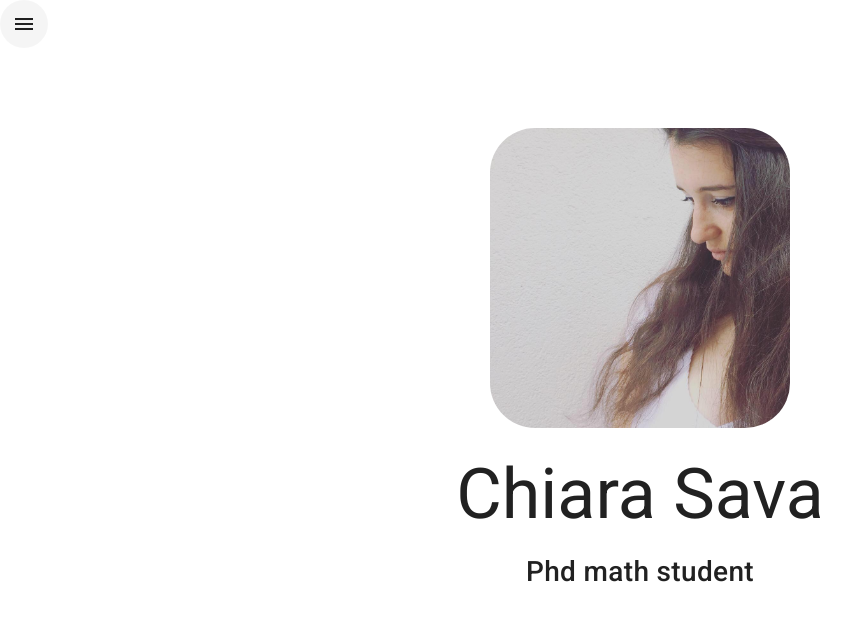
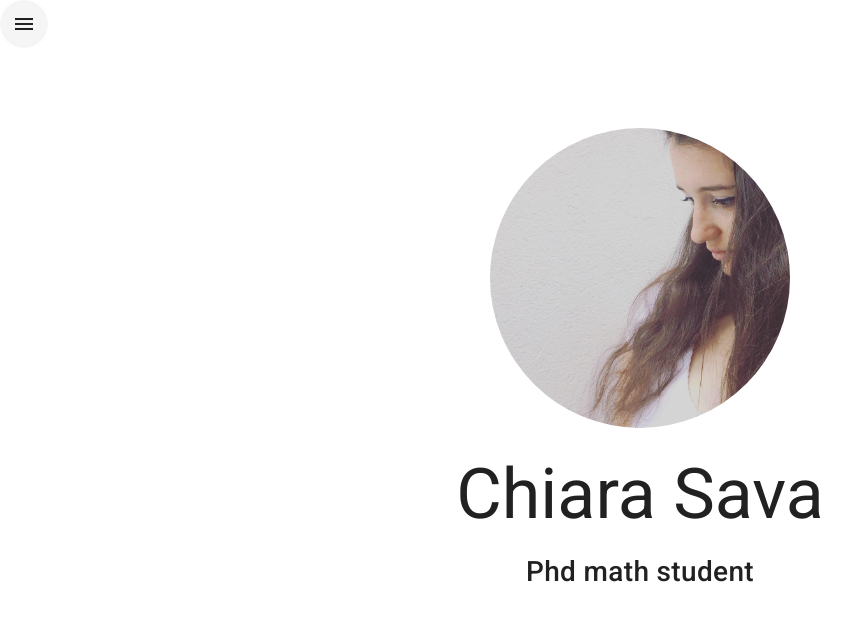
Before and after one commit to ctrlVnt/ctrlvnt.github.io, an Angular app: page / in a window 1280 px wide. Shown: the top 620 px of the page, without its empty margins (0-868 px from the left). Built offline with nearby package versions, Linux system fonts and the light colour scheme.

Commit message:
update img and stop scrolling

```diff
--- a/src/app/app.component.css
+++ b/src/app/app.component.css
@@ -2,12 +2,13 @@
     overflow: scroll;
     height: 100vh;
     scroll-snap-type: y mandatory;
+    scroll-snap-stop: always;
 }
 
 .profile-img {
     margin-bottom: 50px;
     max-width: 300px;
-    border-radius: 15%;
+    border-radius: 50%;
     z-index: 1;
 }
 
```
